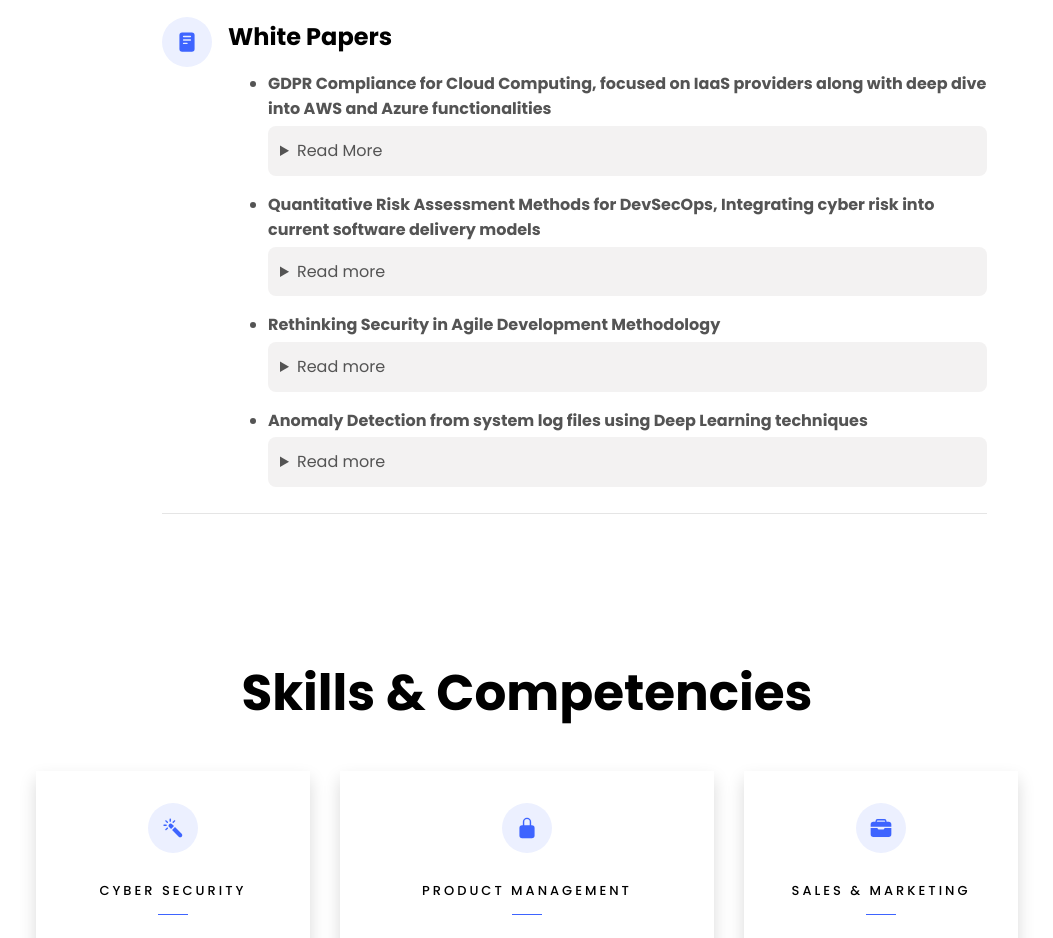
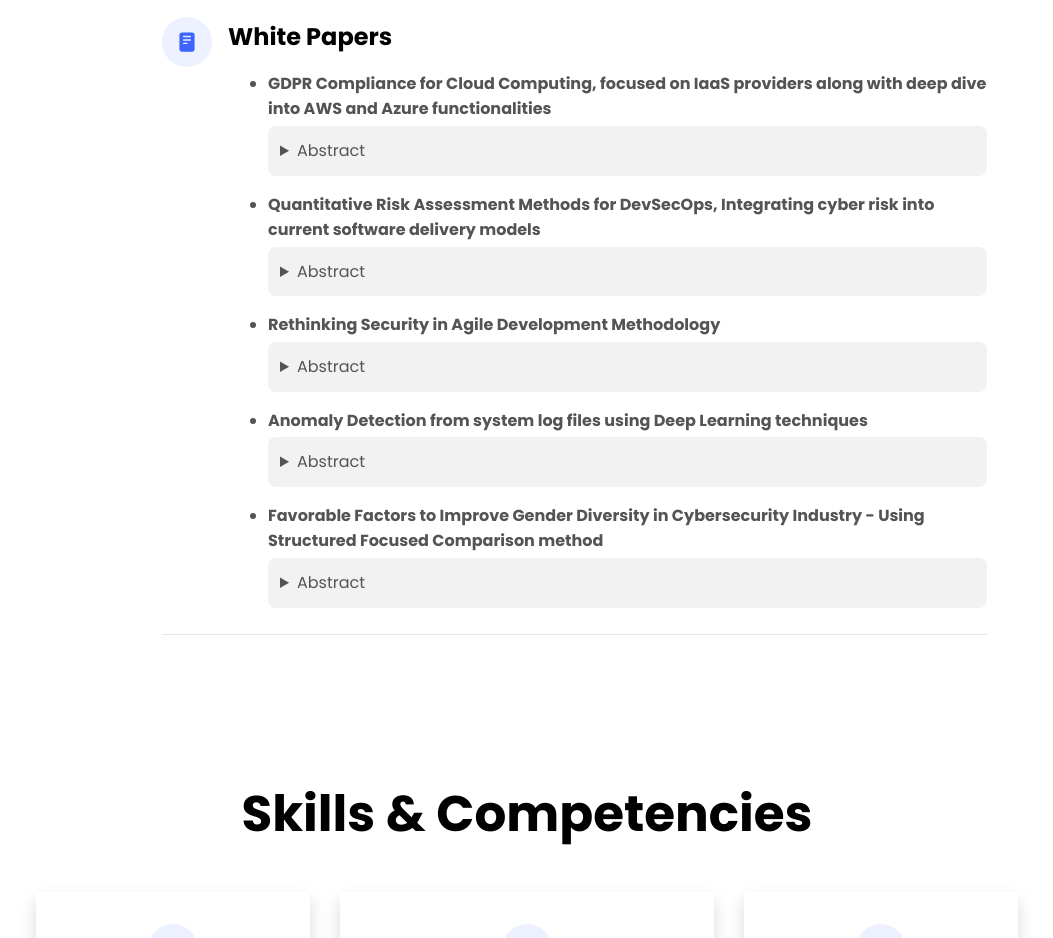
Before and after one commit to aasthadhamija/aasthadhamija.github.io, a plain HTML site: page index.html in a window 1280 px wide. Shown: the part 5280-6218 px from the top of the page, without its empty margins (113-1166 px from the left). Drawn offline with nearby package versions, Linux system fonts and the light colour scheme.

Commit message:
Updated index.html - women in cybersecurity

```diff
--- a/index.html
+++ b/index.html
@@ -306,7 +306,7 @@
                                     <li><strong>GDPR Compliance for Cloud Computing, focused on IaaS providers along with deep dive into AWS and Azure functionalities</strong>
                                         <details>
                                             <summary>
-                                                Read More
+                                                Abstract
                                             </summary>
                                             <p></p>
                                             <p>The EU General Data Protection Regulation (GDPR) came into effect on 25th May 2018 and presented one of the greatest compliance challenges faced by global organizations, which became even more complex with introduction of different cloud computing delivery models. While cloud computing came with multiple benefits of greater flexibility and scalability with reduced capital expense, it complicated the <strong> application of GDPR’s data protection (DP) requirements and their segregation between a cloud service provider (as a data processor) and the organization (as a data controller)</strong> </p>
@@ -317,7 +317,7 @@
                                     <li><strong>Quantitative Risk Assessment Methods for DevSecOps, Integrating cyber risk into current software delivery models</strong>
                                         <Details>
                                             <summary>
-                                                Read more
+                                                Abstract
                                             </summary>
                                             <p></p>
                                             <p>Since all cybersecurity activity should be focused on a clear understanding of cyber risk, more research is needed to understand its integration into current delivery methods (e.g., DevSecOps). Towards that end, we did a thorough literature review on the topic of <strong>quantitative cybersecurity risk assessment (e.g., Bayesian Networks, FAIR using Monte Carlo simulation) </strong>, to understand both the methods and proposed a <strong>method of integration between the quantitative risk assessment approach and DevSecOps </strong></p>
@@ -325,7 +325,7 @@
                                     <li><strong>Rethinking Security in Agile Development Methodology</strong>
                                         <Details>
                                             <Summary>
-                                                Read more
+                                                Abstract
                                             </summary>
                                             <p></p>
                                             <p>Agile development methodologies are gaining traction in the market for their nimbleness to adapt to changing customer requirements and providing working software in short timelines. It focuses more on human interactions and changing world and less on processes or defined contracts, which makes it attractive to provide quick prototypes but lacks quality and security constraints.
@@ -335,11 +335,20 @@
                                     <li><strong>Anomaly Detection from system log files using Deep Learning techniques</strong>
                                         <Details>
                                             <Summary>
-                                                Read more
+                                                Abstract
                                             </summary>
                                             <p></p>
                                             <p> Abstract: Robust anomaly detection is imperative for building a secure and trustworthy information system and sustain business continuity by maintaining confidentiality, integrity and availability of the systems. Identifying and resolving anomalies in advance can improve quality of service and defer any kind of revenue loss because of system breakdown. Systems logs are an effective way of monitoring system health as it encapsulates the current state, transition and various events happening at regular intervals in the system. Traditionally, engineers would manually examine the system logs to identify any abnormal behavior based of their domain knowledge and existing literature on system’s known anomalies. However, with advancing technology landscape, systems are growing in terms of scale and complexities and are also prone to increased adversaries which can obstruct systems’ performance in not yet known ways. Hence traditional manual ways of anomaly detection with a defined set of rules become insufficient to deal with huge amount of log data amongst intertwined complex systems with unknown attack vectors. To address these problems, this paper provides a way of including deep learning techniques in
 various stages of log analysis to make it more robust. It proposes to use <strong>Apache Hadoop technology </strong>for analyzing large amount of log sets in parallel using <strong>MapReduce technique </strong>to make it faster and then use recurrent neural network for feature extraction and anomaly detection.
+                                            </p>
+                                        </Details>
+                                    <li><strong>Favorable Factors to Improve Gender Diversity in Cybersecurity Industry - Using Structured Focused Comparison method</strong>
+                                        <Details>
+                                            <summary>
+                                                Abstract
+                                            </summary>
+                                            <p></p>
+                                            <p>For the purpose of this paper, a book “Nevertheless, she persisted: True stories of women leaders in tech” (Gluckman, 2018), comprising of stories of 19 successful technical women leaders has been taken as a base. Few common external and internal factors are analyzed in these 19 different cases to identify the most impactful ones which decide whether a woman would choose to get into a cybersecurity related role or would prefer more managerial or other aspects of software development role. As per the analysis done in this paper based on the structured – focused comparison method defined in the book “Quantifying the qualitative: Information theory for comparative case analysis” (Drozdova & Gaubatz, 2017)., two most important factors which favored a particular woman to choose technology-oriented cybersecurity role are “early age interest in STEM related courses” followed by “Parental background in STEM degrees”.
                                             </p>
                                         </Details>
                             </div>
```
